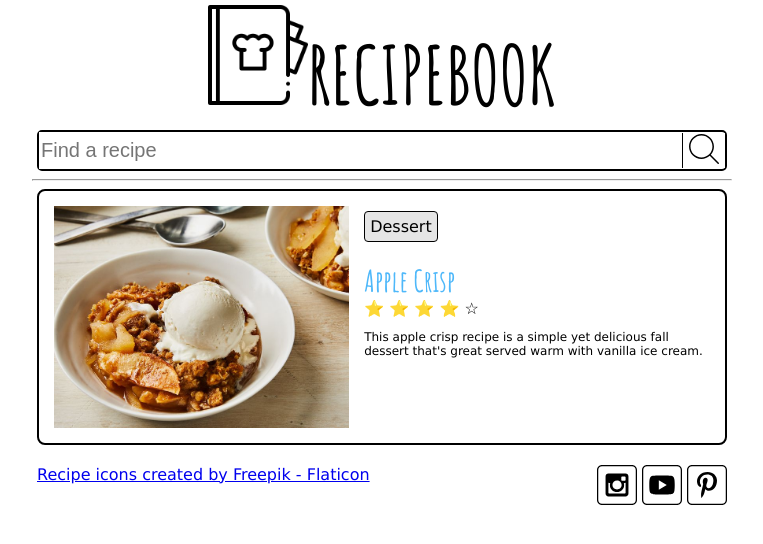
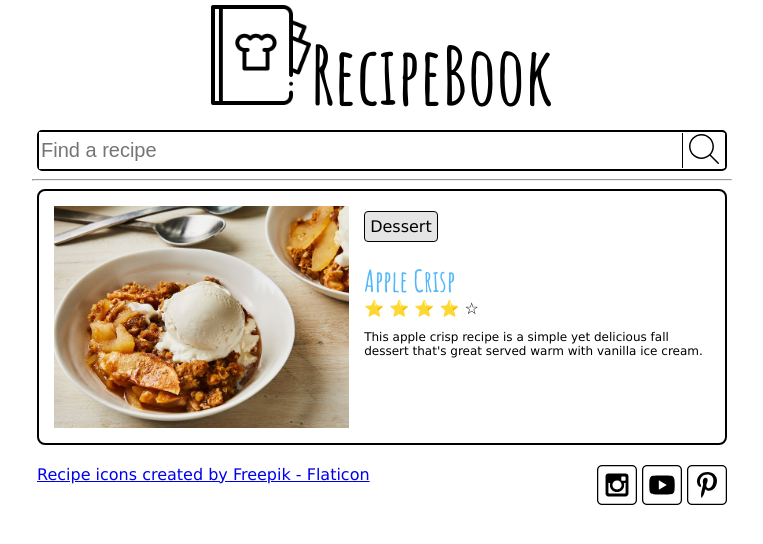
Before and after one commit to Kaleb-me/wdd131, a plain HTML site: page recipes/index.html in a window 1280 px wide. Shown: the whole page, without its empty margins (258-1021 px from the left). Drawn offline with Linux system fonts and the light colour scheme.

Commit message:
switched from all caps

```diff
--- a/recipes/index.html
+++ b/recipes/index.html
@@ -34,7 +34,7 @@
     <header>
         <div class="title">
             <img src="images/recipe-book.png" alt="recipe book logo">
-            <h1>RECIPEBOOK</h1>
+            <h1>RecipeBook</h1>
         </div>
 
         <nav>
```
